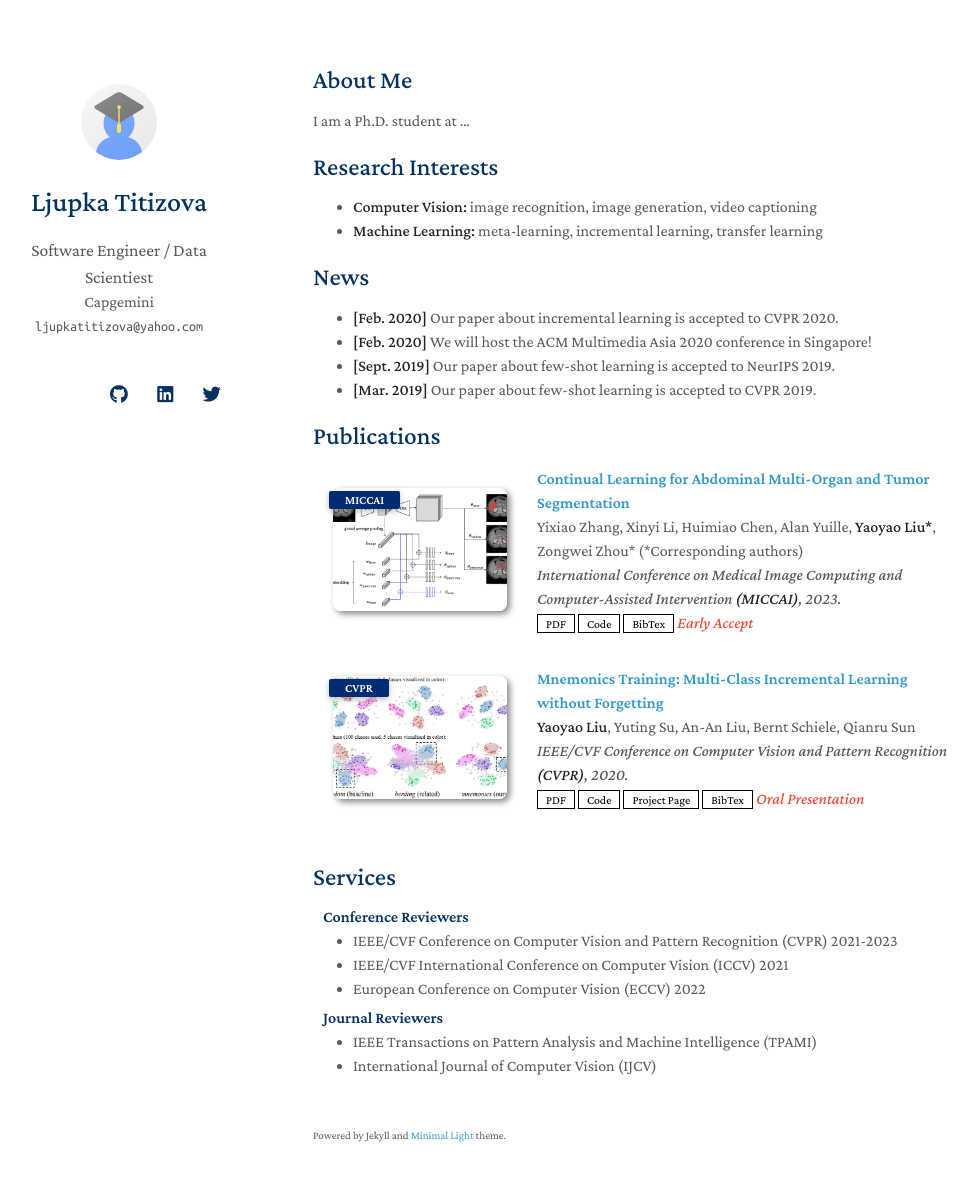
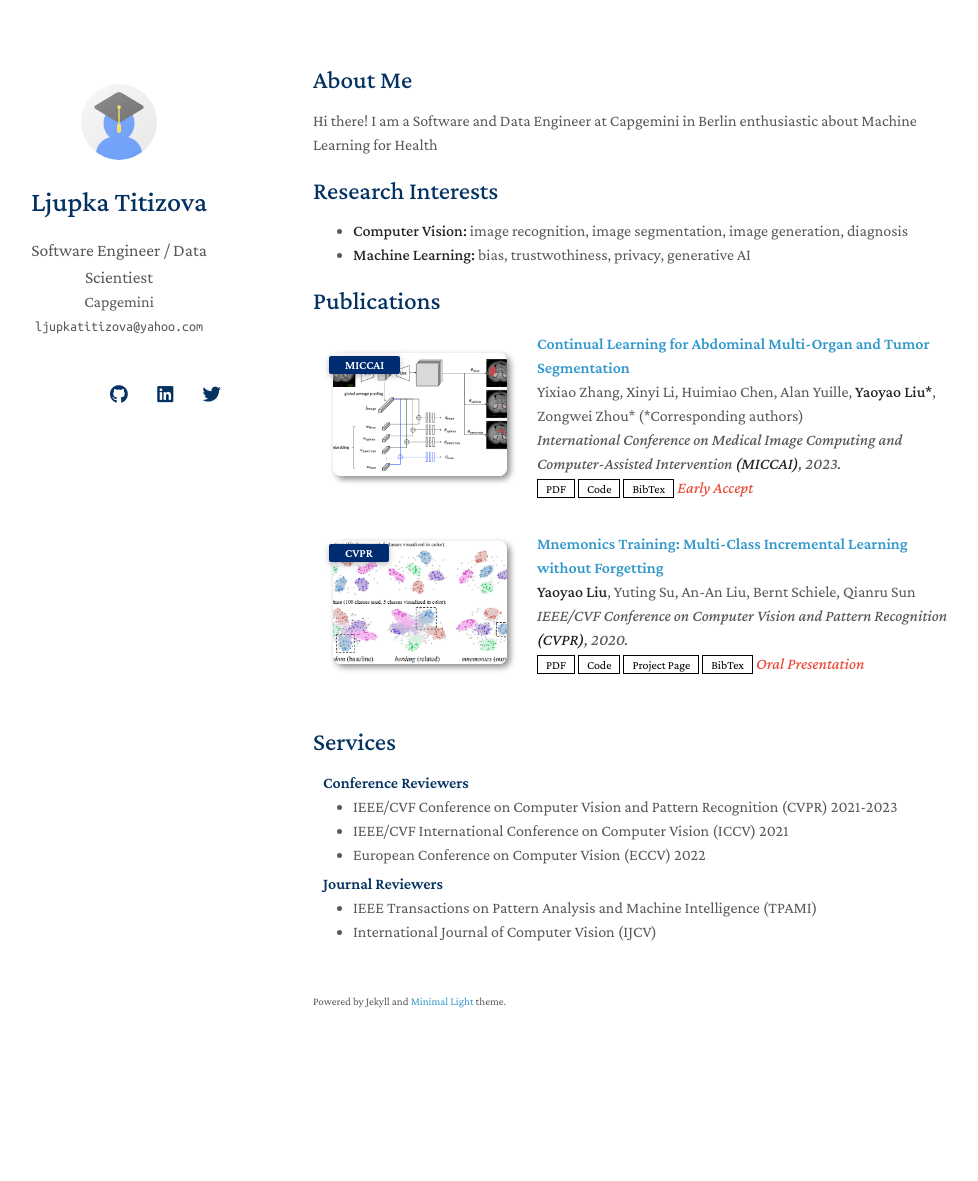
Before and after one commit to Ljupka/Ljupka.github.io, a Jekyll site: the page built from index.md, in a window 1280 px wide and 1216 px high. Shown: the top 1181 px of the window, without its empty margins (157-1135 px from the left). Built offline with Jekyll 4.4.1, drawn with Linux system fonts in a browser that asks for light colours; nearby versions of some CDN libraries; a style sheet for code colours, icons or effects is not loaded; our own code applies the rules of GitHub Pages for plain Markdown files.

Commit message:
Update index.md

```diff
--- a/index.md
+++ b/index.md
@@ -4,19 +4,13 @@
 
 ## About Me
 
-I am a Ph.D. student at ...
+Hi there! I am a Software and Data Engineer at Capgemini in Berlin enthusiastic about Machine Learning for Health
 
 ## Research Interests
 
-- **Computer Vision:** image recognition, image generation, video captioning
-- **Machine Learning:** meta-learning, incremental learning, transfer learning
+- **Computer Vision:** image recognition, image segmentation, image generation, diagnosis
+- **Machine Learning:** bias, trustwothiness, privacy, generative AI
 
-## News
-
-- **[Feb. 2020]** Our paper about incremental learning is accepted to CVPR 2020.
-- **[Feb. 2020]** We will host the ACM Multimedia Asia 2020 conference in Singapore!
-- **[Sept. 2019]** Our paper about few-shot learning is accepted to NeurIPS 2019.
-- **[Mar. 2019]** Our paper about few-shot learning is accepted to CVPR 2019.
 
 {% include_relative _includes/publications.md %}
 
```
